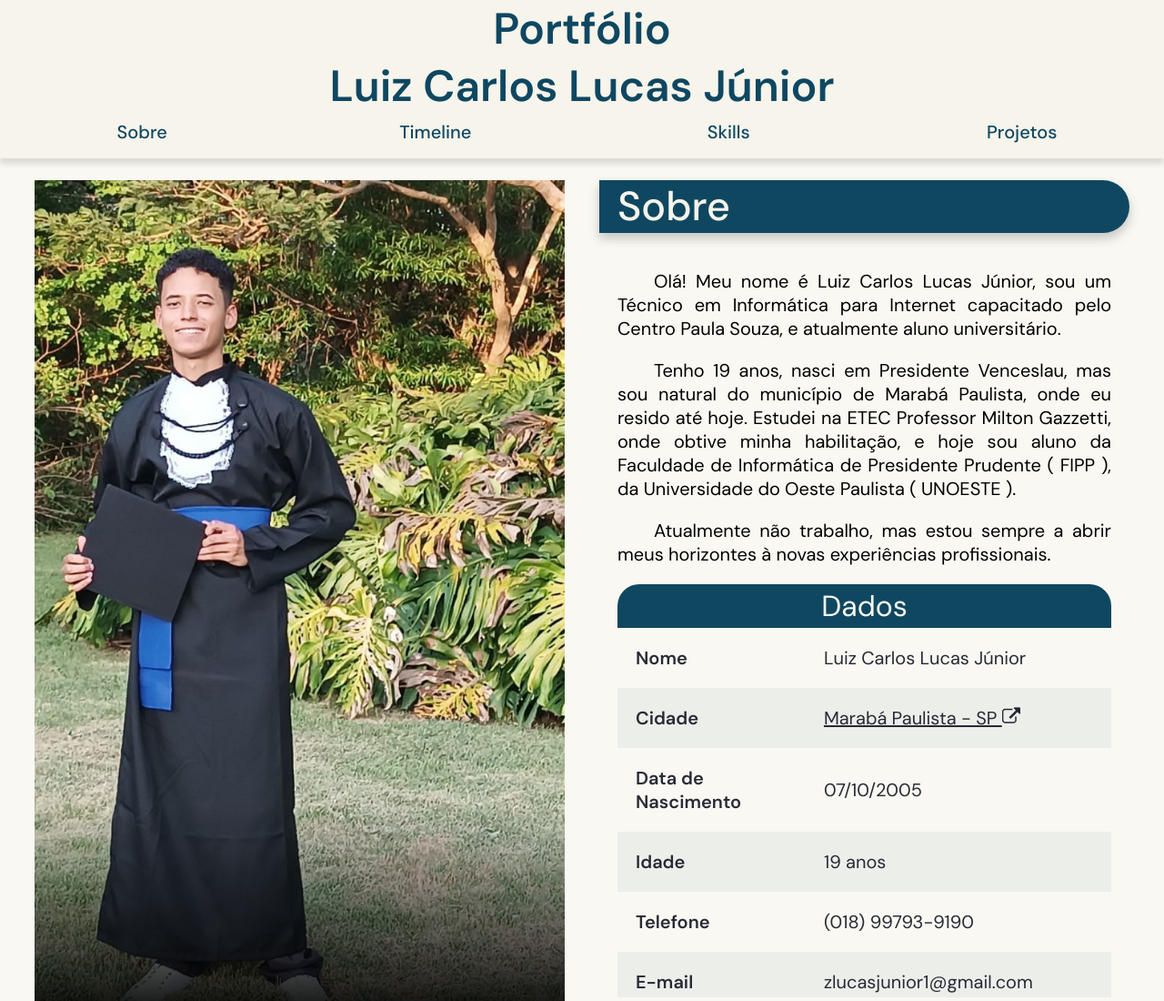
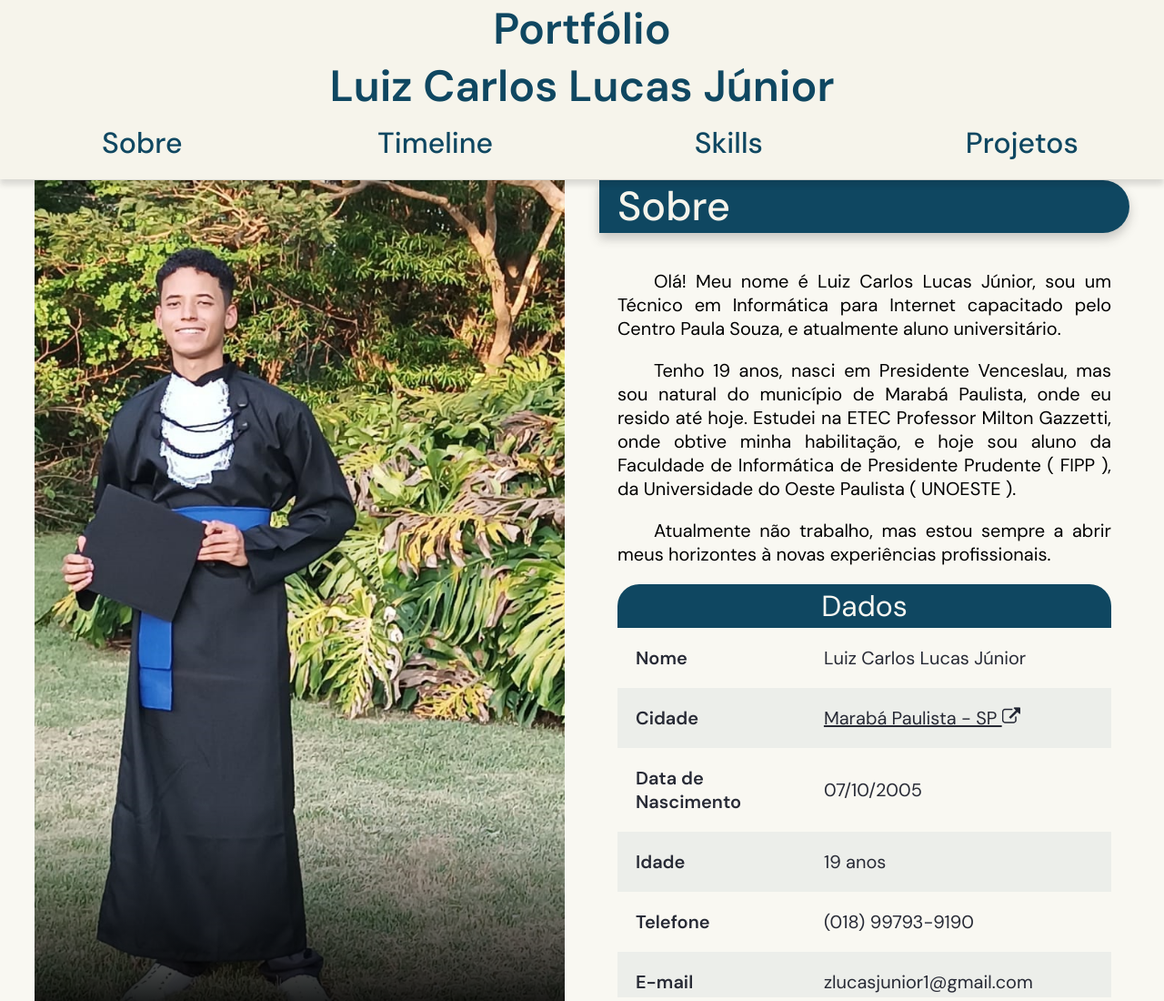
Before and after one commit to LuizC116/PortfolioPessoal, a plain HTML site: page index.html in a window 1280 px wide. Shown: the top 1100 px of the page at 91% size. Drawn offline with Linux system fonts and the light colour scheme.

Commit message:
Design responsivo v1.1.1

```diff
--- a/style.css
+++ b/style.css
@@ -468,10 +468,10 @@ main {
     .ano2 p, .titidioma h3 {
         font-size: 2.5em;
     }
-    .tabelacontainer table thead tr th, .bola h3, .ano div h4, .titskills h3, .galeria h4, .secproj h3 {
+    .ids li a, .tabelacontainer table thead tr th, .bola h3, .ano div h4, .titskills h3, .galeria h4, .secproj h3 {
         font-size: 2em;
     }
-    .ids li a, .sbtexto p, .tabelacontainer table tr td, .legenda, .ano div h5, .licursos ul li h4, .licursos ul li p, .listacontainer ul li, .idiomas tbody tr td, .galeria div a, .rodape p, .rodape div h3, .licursos ul li ul li {
+  .sbtexto p, .tabelacontainer table tr td, .legenda, .ano div h5, .licursos ul li h4, .licursos ul li p, .listacontainer ul li, .idiomas tbody tr td, .galeria div a, .rodape p, .rodape div h3, .licursos ul li ul li {
         font-size: 1.25em;
     }
     .conteudotimeline{
```
